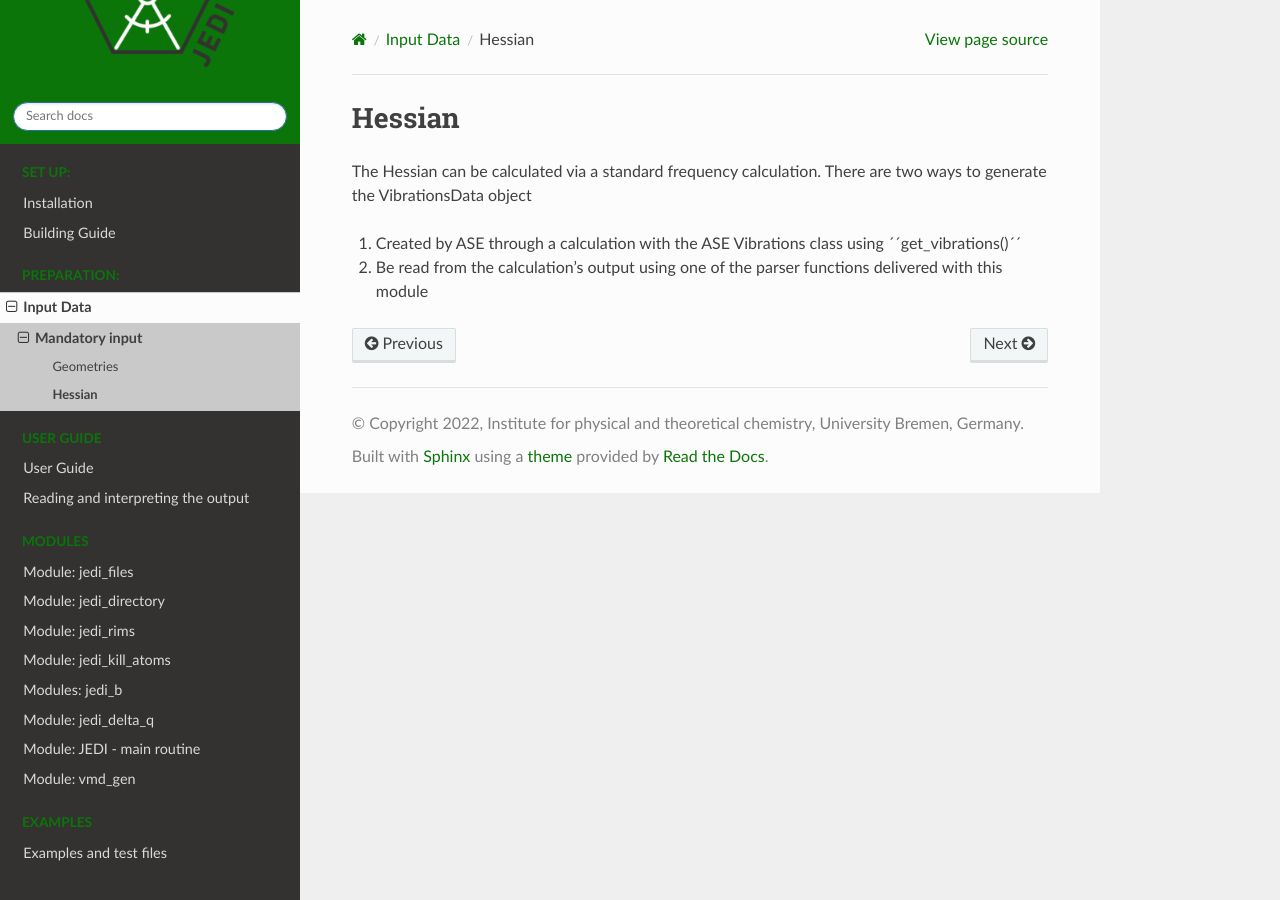
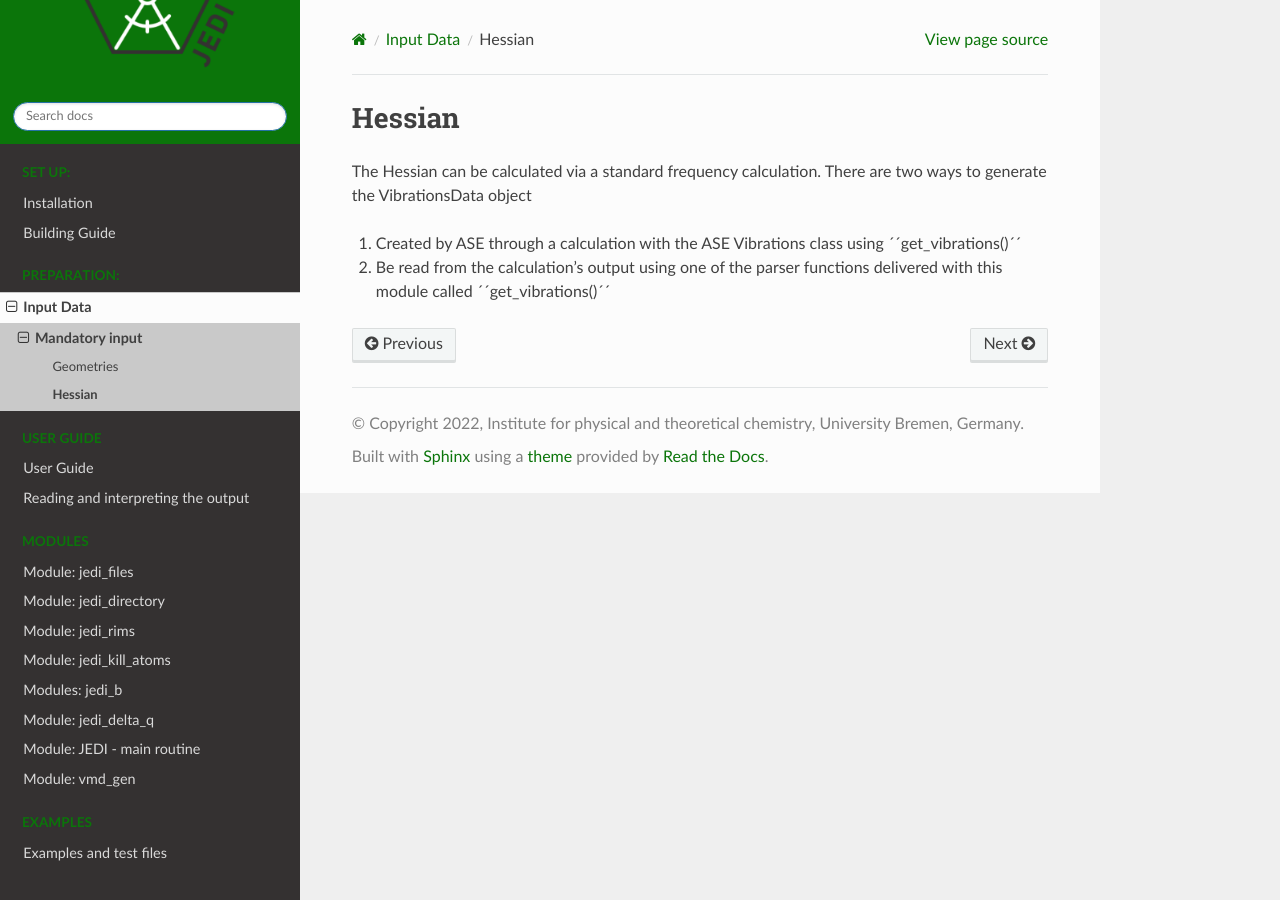
Before and after one commit to henrwang/dummy, a Sphinx documentation site: the page built from documentation/preparation/Hessian.rst, in a window 1280 px wide. Built offline with Sphinx 7.4.7 and the Read the Docs theme 2.0.0, drawn with Linux system fonts in a browser that asks for light colours.

Commit message:
Update Hessian.rst

```diff
--- a/documentation/preparation/Hessian.rst
+++ b/documentation/preparation/Hessian.rst
@@ -6,4 +6,4 @@ The Hessian can be calculated via a standard frequency calculation.
 There are two ways to generate the VibrationsData object
 
 1. Created by ASE through a calculation with the ASE Vibrations class using ´´get_vibrations()´´
-2. Be read from the calculation's output using one of the parser functions delivered with this module
+2. Be read from the calculation's output using one of the parser functions delivered with this module called ´´get_vibrations()´´
```
